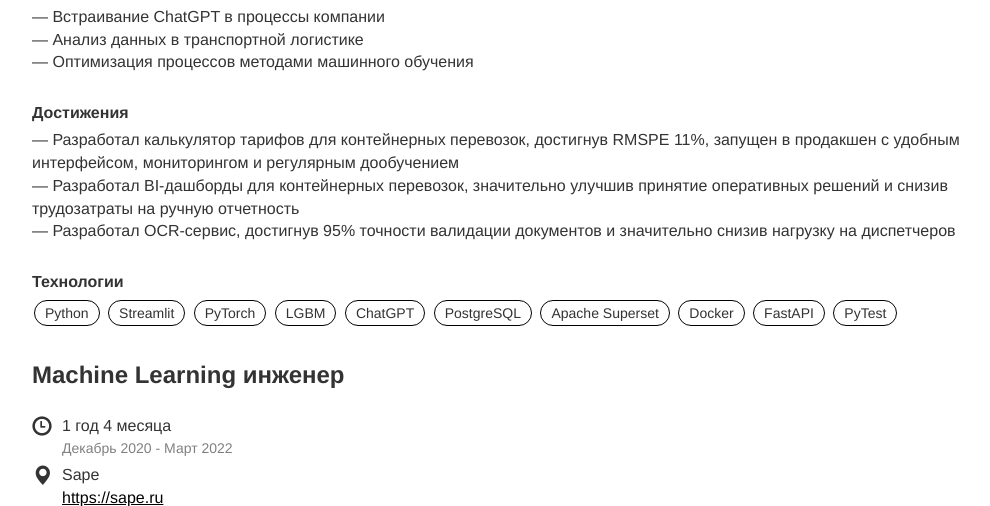
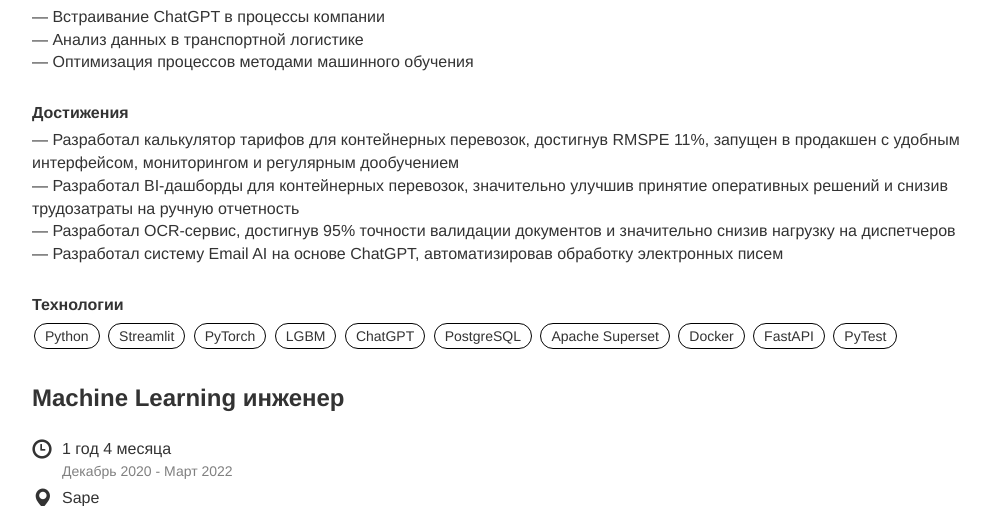
Before and after one commit to resivalex/django-blog, a Django app: page /resume-russian in a window 1280 px wide. Shown: the part 481-987 px from the top of the page, without its empty margins (133-1123 px from the left). Run offline with Django 3.2, Linux system fonts and the light colour scheme; some libraries are stand-ins or nearby versions.

Commit message:
Email AI line

```diff
--- a/app/templates/app/resume-english-body.html
+++ b/app/templates/app/resume-english-body.html
@@ -29,6 +29,7 @@
         — Developed a Rate Calculator for container transportation, achieving an RMSPE of 11%, now in production with convenient interface, monitoring, and regular retraining<br>
         — Developed BI dashboards for container transportation, significantly improving operational decision-making and reducing manual reporting efforts<br>
         — Developed an OCR service, achieving 95% precision in document validation and significantly reducing dispatcher workload<br>
+        — Developed an Email AI system using ChatGPT, automating email handling
     </p>
 
     <div class="sub-header">Technologies</div>
--- a/app/templates/app/resume-russian-body.html
+++ b/app/templates/app/resume-russian-body.html
@@ -29,6 +29,7 @@
         — Разработал калькулятор тарифов для контейнерных перевозок, достигнув RMSPE 11%, запущен в продакшен с удобным интерфейсом, мониторингом и регулярным дообучением<br>
         — Разработал BI-дашборды для контейнерных перевозок, значительно улучшив принятие оперативных решений и снизив трудозатраты на ручную отчетность<br>
         — Разработал OCR-сервис, достигнув 95% точности валидации документов и значительно снизив нагрузку на диспетчеров<br>
+        — Разработал систему Email AI на основе ChatGPT, автоматизировав обработку электронных писем
     </p>
 
     <div class="sub-header">Технологии</div>
```
